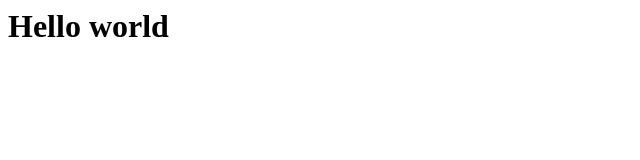
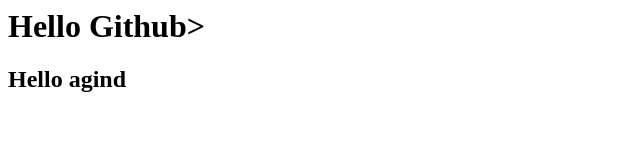
Before and after one commit to Alam1212/Tachchin, a plain HTML site: page index.html in a window 1280 px wide. Shown: the whole page, without its empty margins (0-640 px from the left). Drawn offline with Linux system fonts and the light colour scheme.

Commit message:
second commit

```diff
--- a/index.html
+++ b/index.html
@@ -5,6 +5,7 @@
     <title>Document</title>
 </head>
 <body>
-    <h1>Hello world</h1>
+    <h1>Hello Github></h1>
+    <h2>Hello agind</h2>
 </body>
 </html>
```
